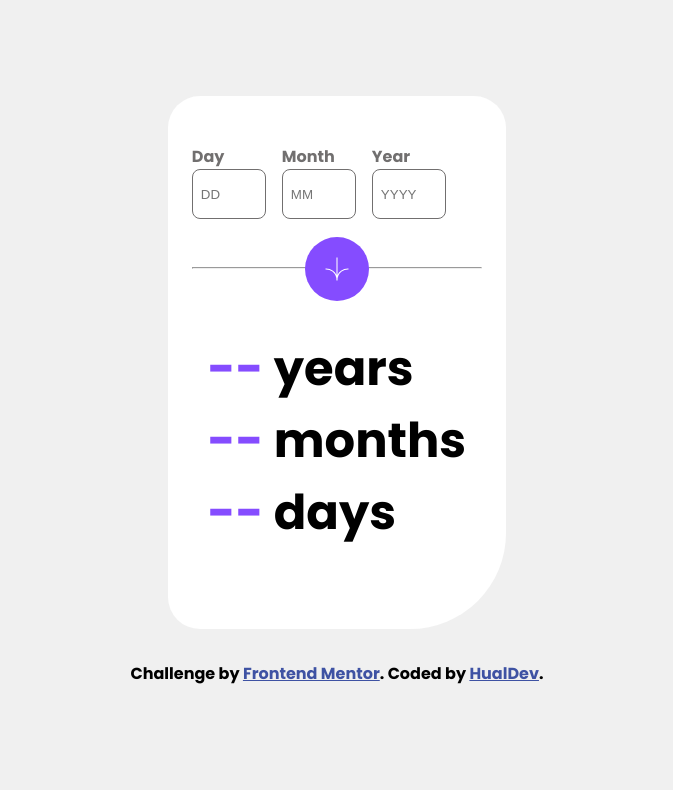
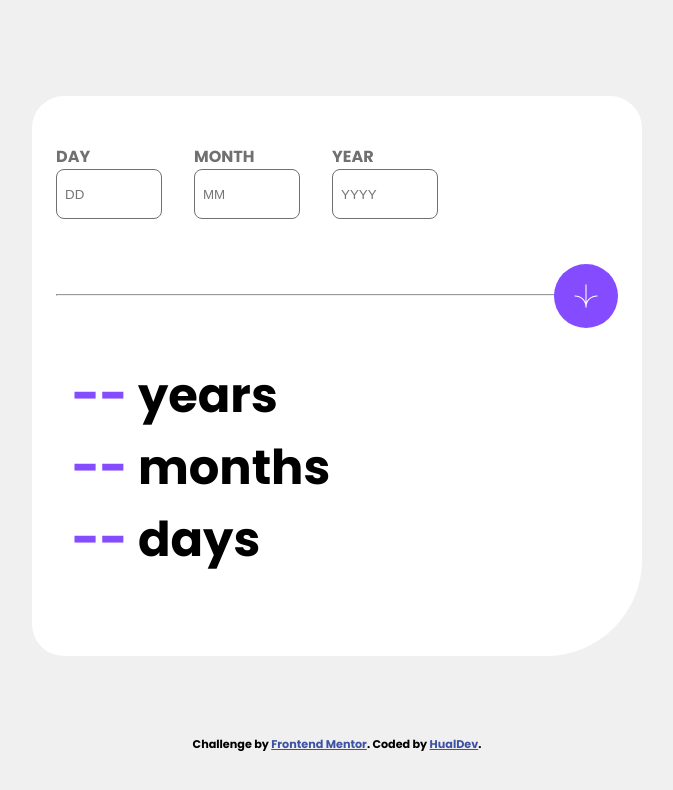
Before and after one commit to HualDev/AgeCalculator, a plain HTML site: page index.html in a window 1280 px wide. Shown: the whole page, without its empty margins (303-976 px from the left). Drawn offline with Linux system fonts and the light colour scheme.

Commit message:
desktop final version

```diff
--- a/index.html
+++ b/index.html
@@ -18,15 +18,18 @@
     <form action="" class="birthdate">
       <div class="day">
         <label for="day">Day</label><br>
-        <input for="day" type="number" placeholder="DD">
+        <input for="day" type="text" placeholder="DD"><br>
+        <span class="error">Must be a valid day</span>
       </div>
       <div class="month">
         <label for="month">Month</label><br>
-        <input type="number" placeholder="MM">
+        <input type="text" placeholder="MM"><br>
+        <span class="error">Must be a valid month</span>
       </div>
       <div class="year">
         <label for="year">Year</label><br>
-        <input type="number" placeholder="YYYY">
+        <input type="text" placeholder="YYYY"><br>
+        <span class="error">Must be a valid year</span>
       </div>
     </form>
 
--- a/style.css
+++ b/style.css
@@ -28,20 +28,29 @@ main{
 }
 .birthdate{
     display: flex;
+    justify-content: space-between;
     gap: 1rem;
-    margin-bottom: 3rem;
+    margin-bottom: 5rem;
 }
 
 label{
     color: var(--smokeyGrey);
+    text-transform: uppercase;
 }
 
 input{
-    width: 4rem;
+    width: 4.7rem;
     height: 3rem;
     padding: 0 0 0 0.5rem;
     border-radius: 0.5rem;
     border: 0.5px solid var(--smokeyGrey);
+    margin-bottom: -0.3rem;
+}
+
+.error{
+    display: none;
+    font-size: 0.5rem;
+    color: var(--lightRed);
 }
 
 .arrow{
@@ -70,12 +79,31 @@ input{
 }
 
 footer{
-    font-size: 1rem;
+    font-size: 0.7rem;
     text-align: center;
     padding: 2rem 1rem;
-    margin: auto;
+    margin: 3rem auto;
 }
 
 footer a {
     color: hsl(228, 45%, 44%);
 }
+
+@media (min-width:600px) {
+    .birthdate{
+        justify-content: left;
+        gap: 2rem;
+    }
+
+    input{
+        width: 6rem;
+    }
+
+    hr{
+        width: 70vh;
+    }
+
+    .arrow{
+        margin-right: 0;
+    }
+}
```
